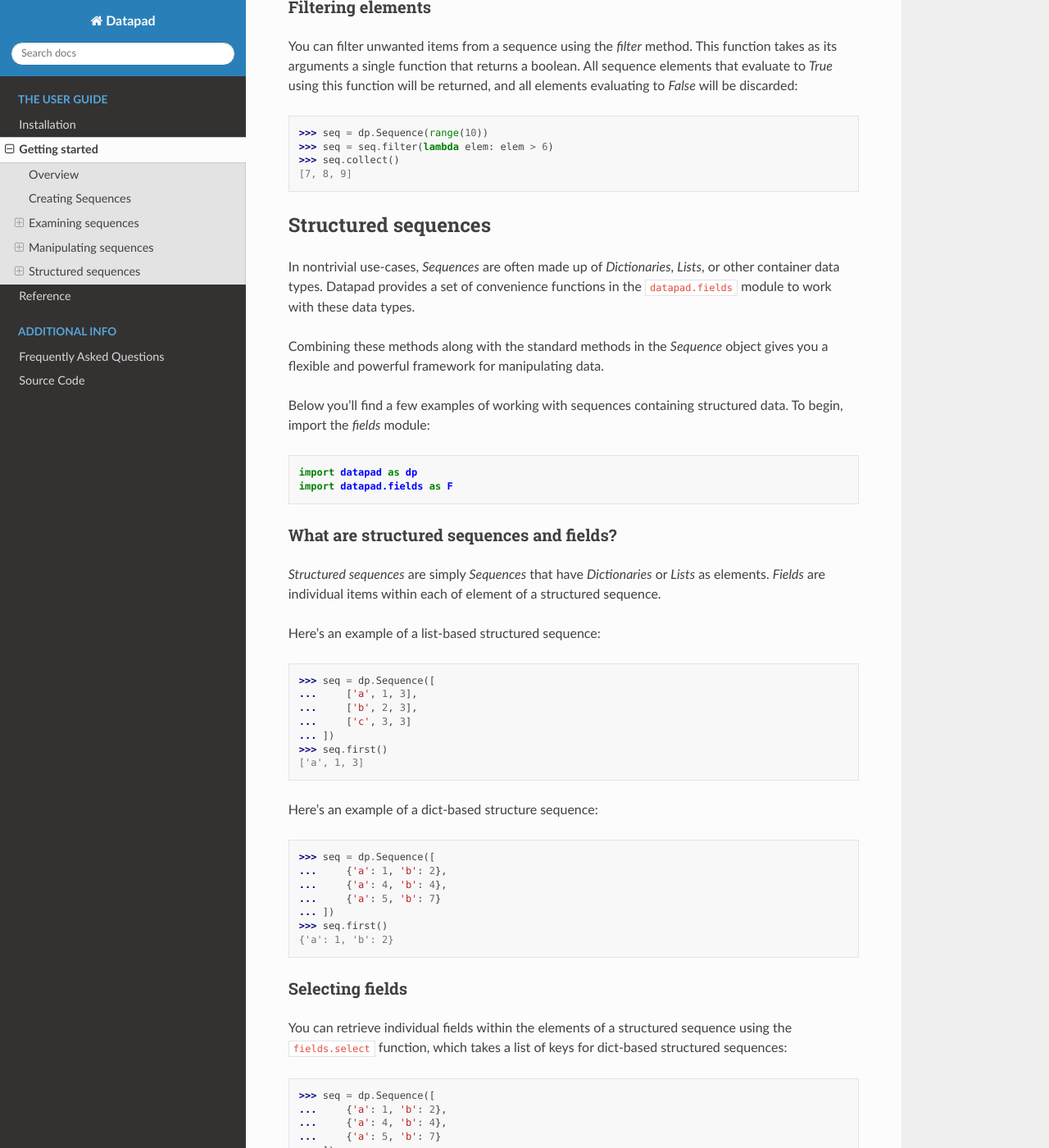
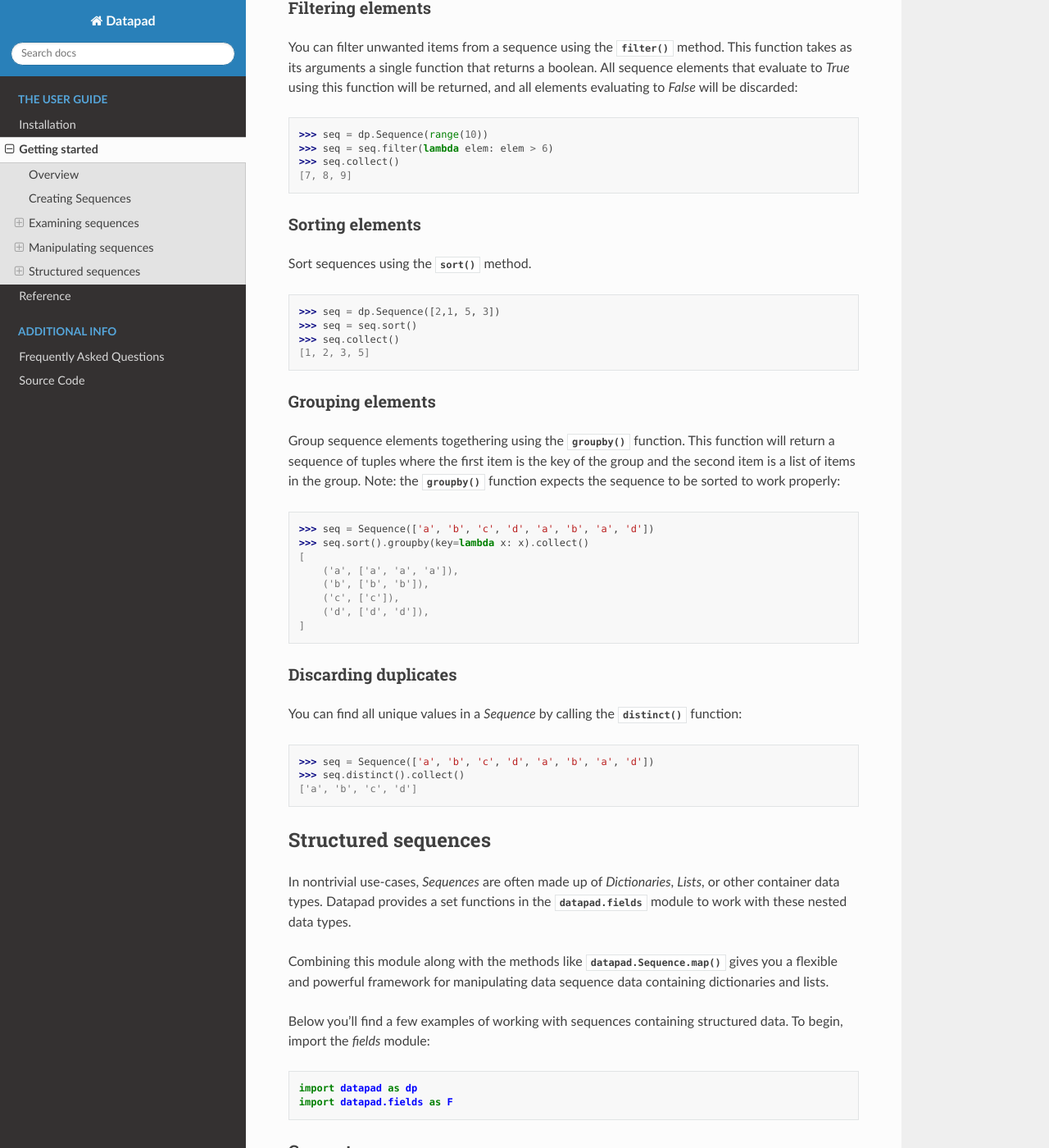
Before and after one commit to huyng/datapad, a Sphinx documentation site: the page built from docs/source/quickstart.rst, in a window 1280 px wide and 1400 px high, scrolled down 2396 px. Shown: the whole window at 82% size. Built offline with Sphinx 7.4.7 and the Read the Docs theme 2.0.0, drawn with Linux system fonts in a browser that asks for light colours; some of the changed text lies outside the part shown.

Commit message:
added new docs

```diff
--- a/docs/source/faq.rst
+++ b/docs/source/faq.rst
@@ -4,10 +4,11 @@
 
 * **What was the motivation for developing Datapad?**
 
-    Datapad stemmed from my desire to create a "humans" friendly data processing library with an API designed first and foremost focused on "developer happiness" as opposed to performance, distributed execution, or other concerns.
+    Datapad was created to build succinct, and concise exploratory data analysis pipelines.
 
-    This meant that the library would be easy to install, worked locally, and had a minimal yet intuitive API.
+* **In what scenarios or when should I use Datapad?**
 
+    Datapad is most often used in data science workflows to load, clean, manipulate, and explore data before training models.
 
 * **What other related projects are there?**
 
--- a/docs/source/quickstart.rst
+++ b/docs/source/quickstart.rst
@@ -5,7 +5,7 @@
 Overview
 ========
 
-The central class in `datapad` is ``datapad.Sequence`` . This class provides an intuitive API for manipulating any sequence-like object using `fluent programming <https://en.wikipedia.org/wiki/Fluent_interface>`_. You can wrap python `lists`, `iterators`, `sets`, and `tuples` with this class to get access to all of the fluent-style APIs.
+The central class in `datapad` is :class:`datapad.Sequence` . This class provides an intuitive API for manipulating any sequence-like object using `fluent programming <https://en.wikipedia.org/wiki/Fluent_interface>`_. You can wrap python `lists`, `iterators`, `sets`, and `tuples` with this class to get access to all of the fluent-style APIs.
 
 Let's begin by importing datapad::
 
@@ -79,7 +79,7 @@
 Transforming elements
 ---------------------
 
-You can use the `map` method to apply function to every element in your sequence::
+You can use the :func:`~datapad.Sequence.map` method to apply a function to every element in your sequence::
 
     >>> seq = dp.Sequence(range(10))
     >>> seq = seq.map(lambda elem: elem * 2)
@@ -97,31 +97,71 @@
 Filtering elements
 ------------------
 
-You can filter unwanted items from a sequence using the `filter` method. This function takes as its arguments a single function that returns a boolean. All sequence elements that evaluate to `True` using this function will be returned, and all elements evaluating to `False` will be discarded::
+You can filter unwanted items from a sequence using the :func:`~datapad.Sequence.filter` method. This function takes as its arguments a single function that returns a boolean. All sequence elements that evaluate to `True` using this function will be returned, and all elements evaluating to `False` will be discarded::
 
     >>> seq = dp.Sequence(range(10))
     >>> seq = seq.filter(lambda elem: elem > 6)
     >>> seq.collect()
     [7, 8, 9]
 
+Sorting elements
+----------------
+
+Sort sequences using the :func:`~datapad.Sequence.sort` method.
+
+    >>> seq = dp.Sequence([2,1, 5, 3])
+    >>> seq = seq.sort()
+    >>> seq.collect()
+    [1, 2, 3, 5]
+
+Grouping elements
+-----------------
+
+Group sequence elements togethering using the :func:`~datapad.Sequence.groupby` function. This function will return a sequence
+of tuples where the first item is the key of the group and the second item is a list of items in the group. Note: the :func:`~datapad.Sequence.groupby`
+function expects the sequence to be sorted to work properly::
+
+    >>> seq = Sequence(['a', 'b', 'c', 'd', 'a', 'b', 'a', 'd'])
+    >>> seq.sort().groupby(key=lambda x: x).collect()
+    [
+        ('a', ['a', 'a', 'a']),
+        ('b', ['b', 'b']),
+        ('c', ['c']),
+        ('d', ['d', 'd']),
+    ]
+
+Discarding duplicates
+---------------------
+
+You can find all unique values in a `Sequence` by calling the :func:`~datapad.Sequence.distinct` function::
+
+    >>> seq = Sequence(['a', 'b', 'c', 'd', 'a', 'b', 'a', 'd'])
+    >>> seq.distinct().collect()
+    ['a', 'b', 'c', 'd']
+
+
 
 Structured sequences
 ====================
 
-In nontrivial use-cases, `Sequences` are often made up of `Dictionaries`, `Lists`, or other container data types. Datapad provides a set of convenience functions in the ``datapad.fields`` module to work with these data types.
+In nontrivial use-cases, `Sequences` are often made up of `Dictionaries`, `Lists`, or other container data types. Datapad provides a set functions in the :mod:`datapad.fields` module to work with these nested data types.
 
-Combining these methods along with the standard methods in the `Sequence` object gives you a flexible and powerful framework for manipulating data.
+Combining this module along with the methods like :func:`datapad.Sequence.map` gives you a flexible and powerful framework for manipulating data sequence data containing dictionaries and lists.
 
 Below you'll find a few examples of working with sequences containing structured data. To begin, import the `fields` module::
 
     import datapad as dp
     import datapad.fields as F
 
+Concepts
+--------
 
-What are structured sequences and fields?
------------------------------------------
+* **Structured sequences** are simply `Sequences` that have `dicts` or `lists` as elements. These elements can be thought of as a `row` in a table.
+* **Fields** are individual items within each `row`. They can be thought of as a `columns` in tabular data.
+* A **field-key** is used to look up a specific **field-value** in a given `row` or `element` of a structured sequence.
 
-`Structured sequences` are simply `Sequences` that have `Dictionaries` or `Lists` as elements. `Fields` are individual items within each of element of a structured sequence.
+    * When `elements` are `dicts`, a `field-key` refers to the dictionary key and a `field-value` refers to the corresponding dictionary value.
+    * When `elements` are `lists`, a `field-key` refers to a specific index in the list and a `field-value` refers to the item at that list index.
 
 Here's an example of a list-based structured sequence::
 
@@ -143,10 +183,12 @@
     >>> seq.first()
     {'a': 1, 'b': 2}
 
+
+
 Selecting fields
 ----------------
 
-You can retrieve individual fields within the elements of a structured sequence using the ``fields.select`` function, which takes a list of keys for dict-based structured sequences::
+You can retrieve individual fields within the elements of a structured sequence using the :func:`datapad.fields.select` function, which takes a list of keys for dict-based structured sequences::
 
 
 
@@ -179,7 +221,7 @@
 Transforming fields
 -------------------
 
-You can apply functions to individual fields using the ``fields.apply`` function.
+You can apply functions to individual fields using the :func:`datapad.fields.apply` function.
 
 The simplest way to use this function is to pass it a field key or index and a function that will transform the field value::
 
@@ -200,7 +242,7 @@
 Adding fields
 -------------
 
-You can add fields using the ``fields.add`` function.
+You can add fields using the :func:`datapad.fields.add` function.
 
 The simplest way to use this function is to pass it a field key that you want to add and a function to generate a new field value. The function that you pass in must accept a the entire element and return a new value for the field. See below for an example::
 
--- a/docs/source/reference/datapad.Sequence.rst
+++ b/docs/source/reference/datapad.Sequence.rst
@@ -18,6 +18,7 @@
       ~Sequence.collect
       ~Sequence.concat
       ~Sequence.count
+      ~Sequence.distinct
       ~Sequence.drop
       ~Sequence.drop_if
       ~Sequence.filter
```
Also changed, not shown: other parts of docs/source/faq.rst (+1 -0 lines), other parts of docs/source/reference/datapad.Sequence.rst (+0 -1 lines), docs/source/index.rst (+7 -5 lines), 1 other file.
